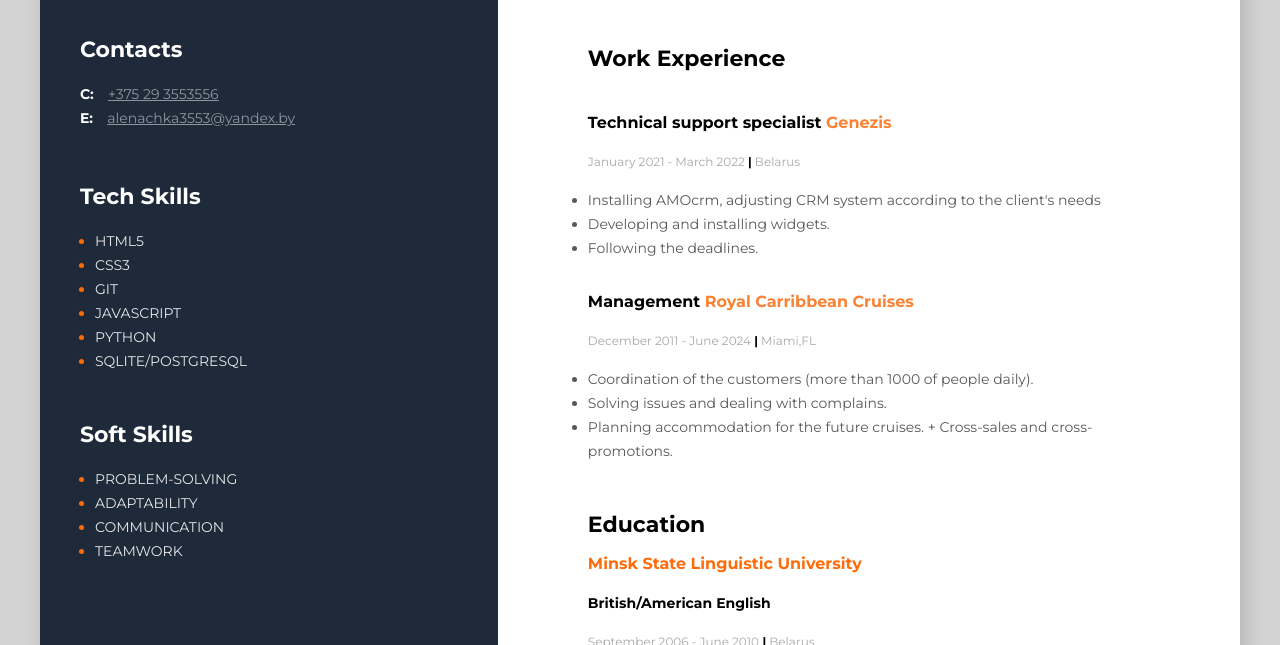
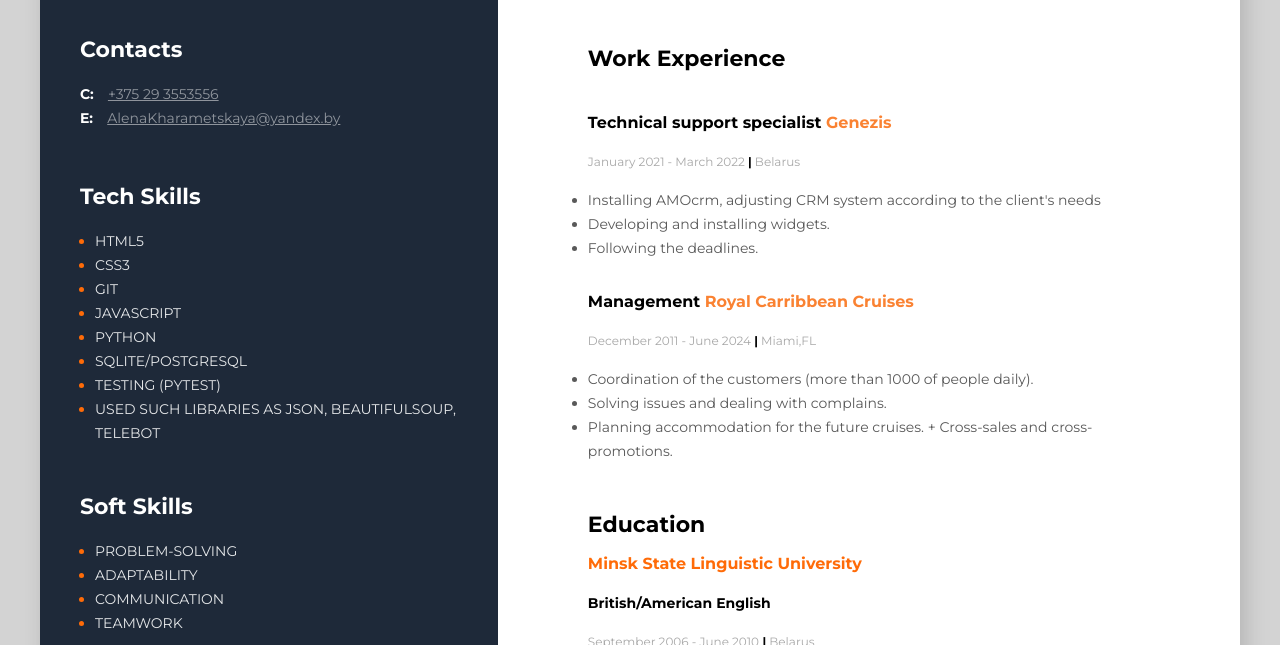
Before and after one commit to Alena3553/Alena3553.github.io, a plain HTML site: page index.html in a window 1280 px wide. Shown: the part 482-1127 px from the top of the page. Drawn offline with Linux system fonts and the light colour scheme.

Commit message:
Add files via upload

```diff
--- a/index.html
+++ b/index.html
@@ -28,7 +28,7 @@
                     </div>
                     <div>
                         <span class="contacts__link-type"> E:</span> <a class="contacts__link"
-                            href="mailto:elena3553@tut.by">alenachka3553@yandex.by</a>
+                            href="mailto:elena3553@tut.by">AlenaKharametskaya@yandex.by</a>
                     </div>
                 </div>
                 <!-- tech skills -->
@@ -42,6 +42,8 @@
                         <li class="tech-skills__item"><span class="tech-skills__text">JavaScript</span></li>
                         <li class="tech-skills__item"><span class="tech-skills__text">Python</span></li>
                         <li class="tech-skills__item"><span class="tech-skills__text">SQLite/PostgreSQL</span></li>
+                        <li class="tech-skills__item"><span class="tech-skills__text">Testing (Pytest)</span></li>
+                        <li class="tech-skills__item"><span class="tech-skills__text">Used such libraries as json, BeautifulSoup, Telebot </span></li>
                     </ul>
                 </div>
 
```
